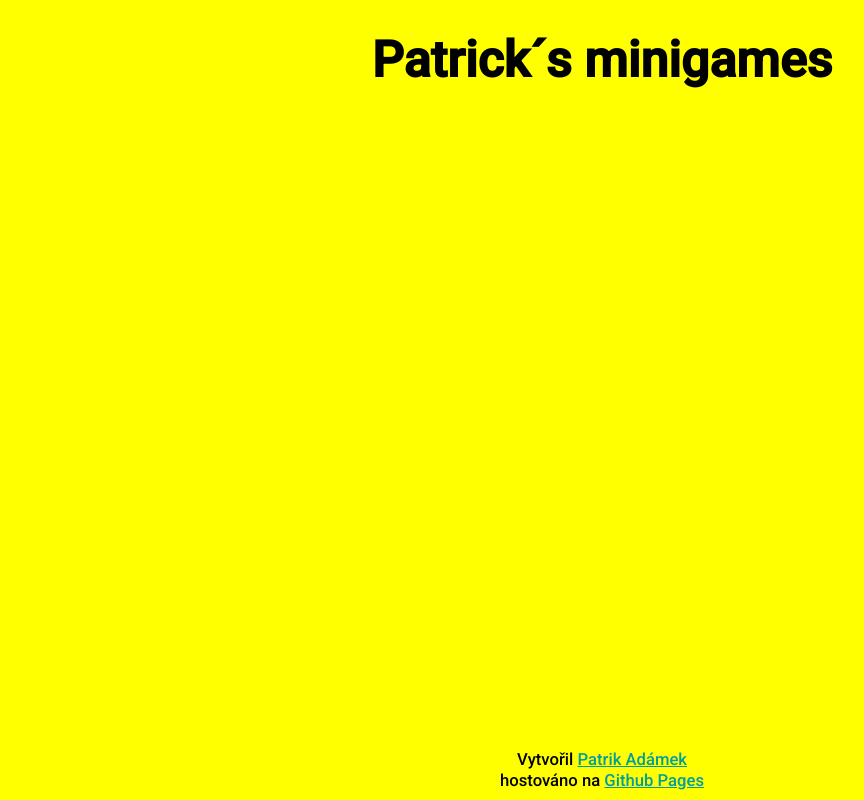
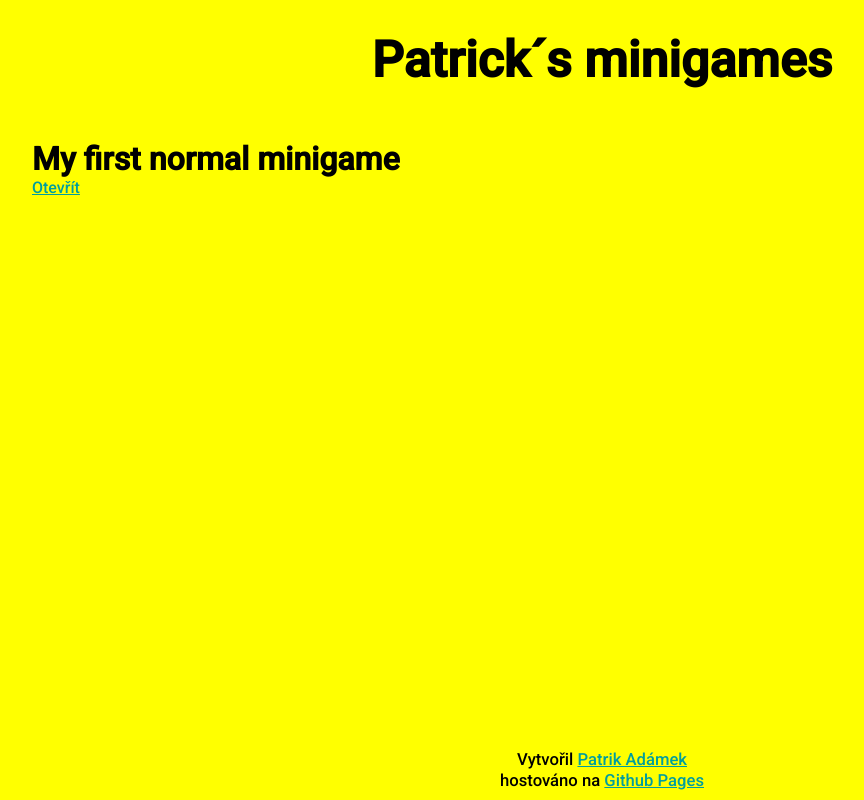
Before and after one commit to patrik-programator/games, a plain HTML site: page index.html in a window 1280 px wide. Shown: the whole page, without its empty margins (38-902 px from the left). Drawn offline with Linux system fonts and the light colour scheme.

Commit message:
Update index.html

```diff
--- a/index.html
+++ b/index.html
@@ -69,7 +69,8 @@
         <h1>Patrick´s minigames</h1>
     </main>
     <div class="data">
-
+        <h1>My first normal minigame</h1>
+        <a href="/normal-mini-game">Otevřít</a>
     </div>
     <footer>
         <small>Vytvořil <a href="http://padweb.rf.gd/?i=1">Patrik Adámek</a></small>
```
